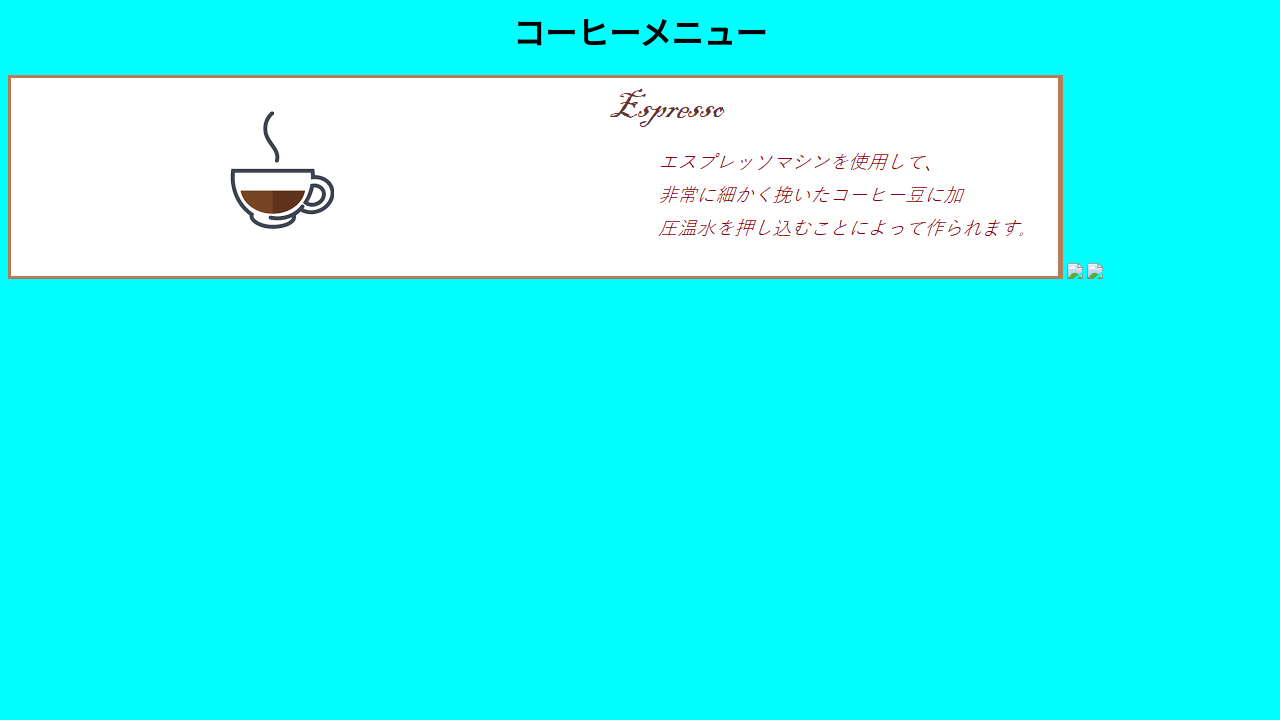
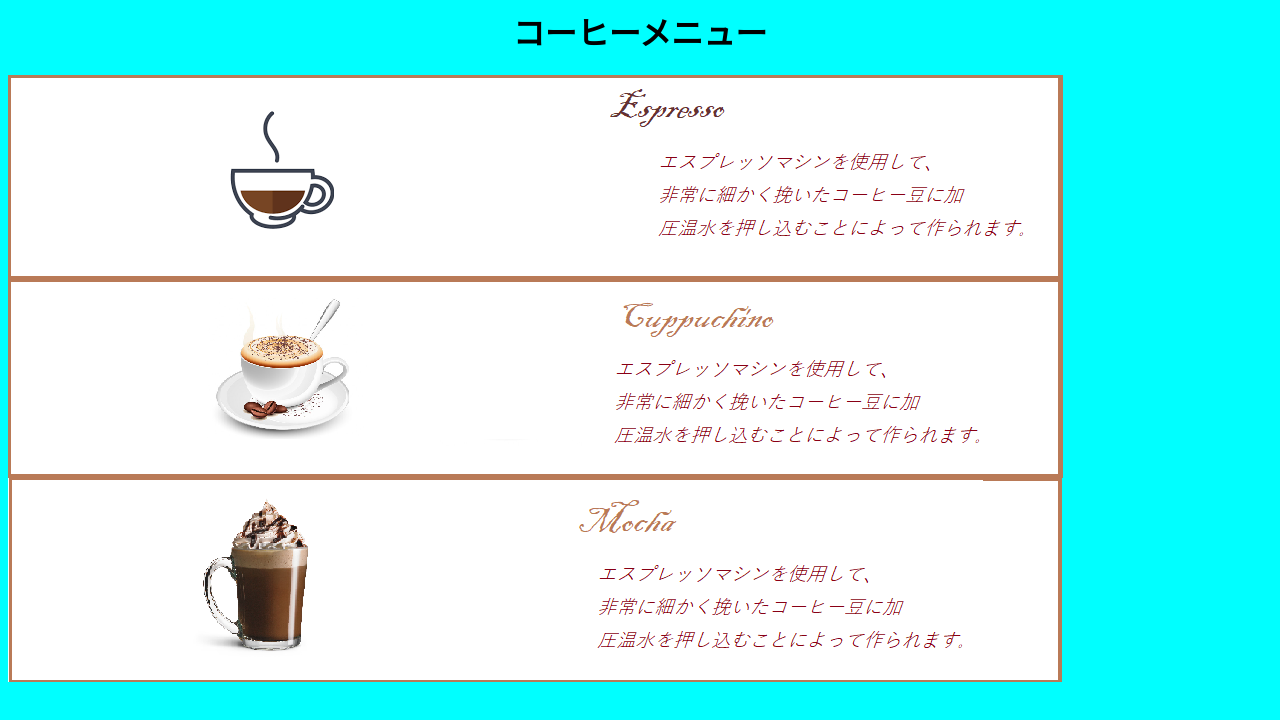
Before and after one commit to Emiyo0526/Emiyo0526.github.io, a plain HTML site: page gallery.html in a window 1280 px wide. Drawn offline with Linux system fonts and the light colour scheme.

Commit message:
Update gallery.html

```diff
--- a/gallery.html
+++ b/gallery.html
@@ -6,8 +6,8 @@
     <body>
         <center><h1>コーヒーメニュー</h1></center>
         <img src="https://github.com/Emiyo0526/Emiyo0526.github.io/blob/main/espresso.png?raw=true">
-         <img src="../img/https://github.com/Emiyo0526/Emiyo0526.github.io/blob/main/cuppuchino.png?raw=true">
-        <img src="../img/https://github.com/Emiyo0526/Emiyo0526.github.io/blob/main/mocha.png?raw=true">
+         <img src="https://github.com/Emiyo0526/Emiyo0526.github.io/blob/main/cuppuchino.png?raw=true">
+        <img src="https://github.com/Emiyo0526/Emiyo0526.github.io/blob/main/mocha.png?raw=true">
 
     </body>
 </html>
```
